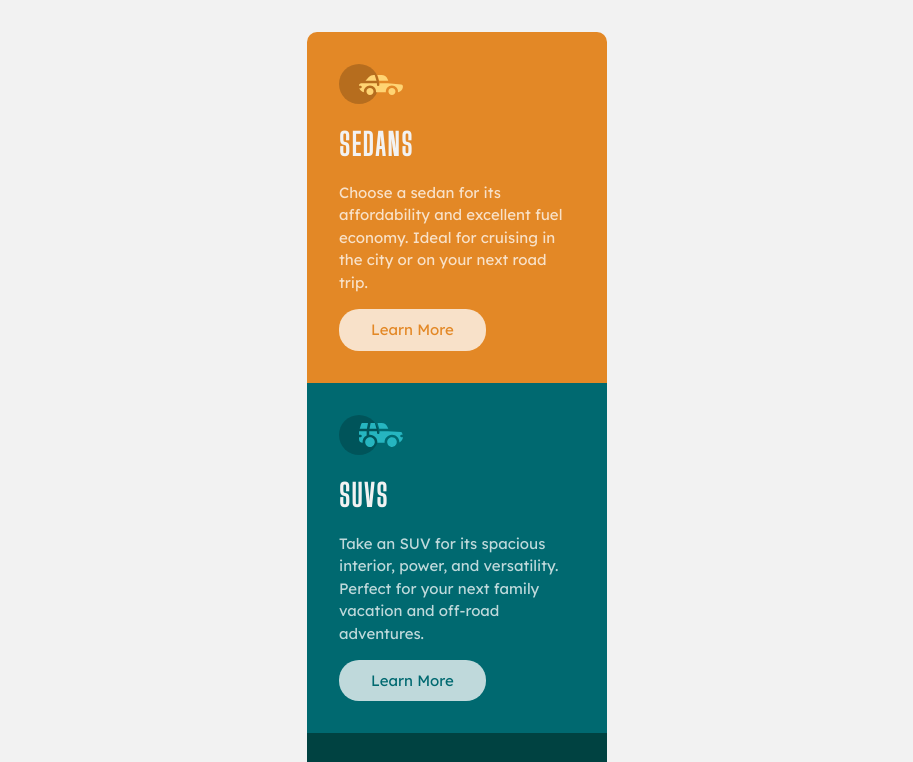
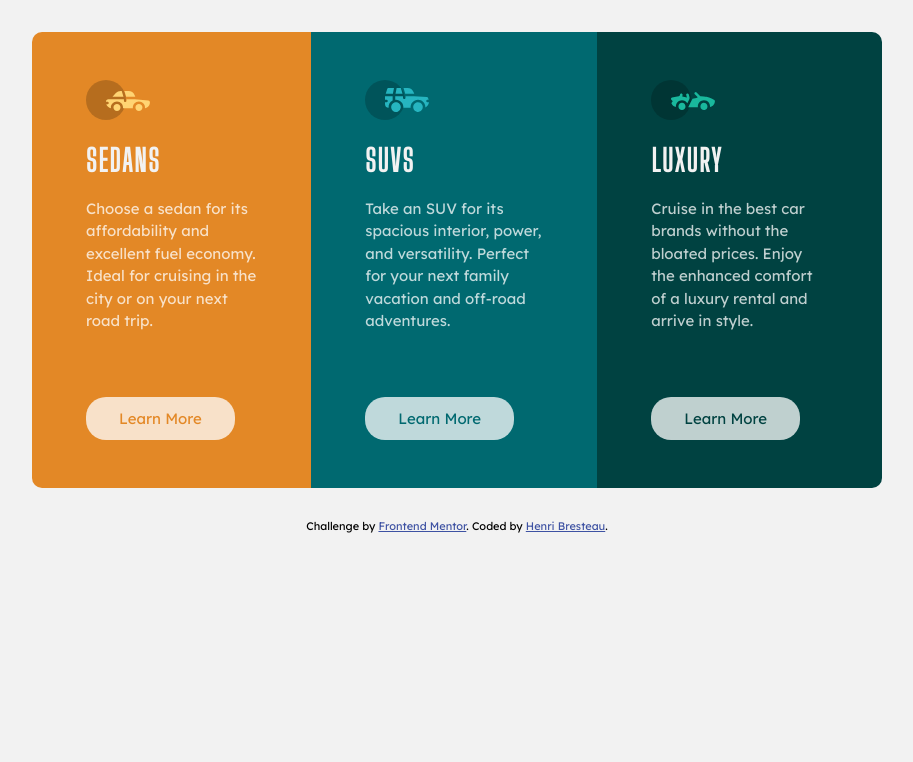
Before and after one commit to HenriBresteau/FeM-3-column-preview-card, a plain HTML site: page index.html in a window 1536 px wide. Shown: the top 762 px of the page, without its empty margins (311-1224 px from the left). Drawn offline with Linux system fonts and the light colour scheme.

Commit message:
style desktop

```diff
--- a/style.css
+++ b/style.css
@@ -46,18 +46,18 @@ body {
   width: fit-content;
   border-radius: 20px;
   transition: all 0.3s;
+  border: 1px solid transparent;
 }
 .cardBtn:hover {
-  background-color: var(--gray);
+  background-color: transparent;
+  border: 1px solid var(--white-p);
   transform: translateX(5px);
 }
 .cardBtn a {
   text-decoration: none;
-  transition: opacity 0.3s;
+  transition: all 0.3s;
 }
-.cardBtn:hover a {
-  filter: brightness(0.8);
-}
+
 #sedans {
   background-color: var(--orange);
   border-radius: 10px 10px 0 0;
@@ -65,11 +65,17 @@ body {
 #sedans a {
   color: var(--orange);
 }
+#sedans .cardBtn:hover a {
+  color: var(--white-p);
+}
 #suvs {
   background-color: var(--D-cyan);
 }
 #suvs a {
   color: var(--D-cyan);
+}
+#suvs .cardBtn:hover a {
+  color: var(--white-p);
 }
 #luxury {
   background-color: var(--VD-cyan);
@@ -78,3 +84,24 @@ body {
 #luxury a {
   color: var(--VD-cyan);
 }
+#luxury .cardBtn:hover a {
+  color: var(--white-p);
+}
+@media (min-width: 1425px) {
+  .container {
+    display: flex;
+    width: 850px;
+  }
+  .card {
+    padding: 48px 54px;
+  }
+  #sedans {
+    border-radius: 10px 0 0 10px;
+  }
+  #luxury {
+    border-radius: 0 10px 10px 0;
+  }
+  .cardBtn {
+    margin-top: 64px;
+  }
+}
```
